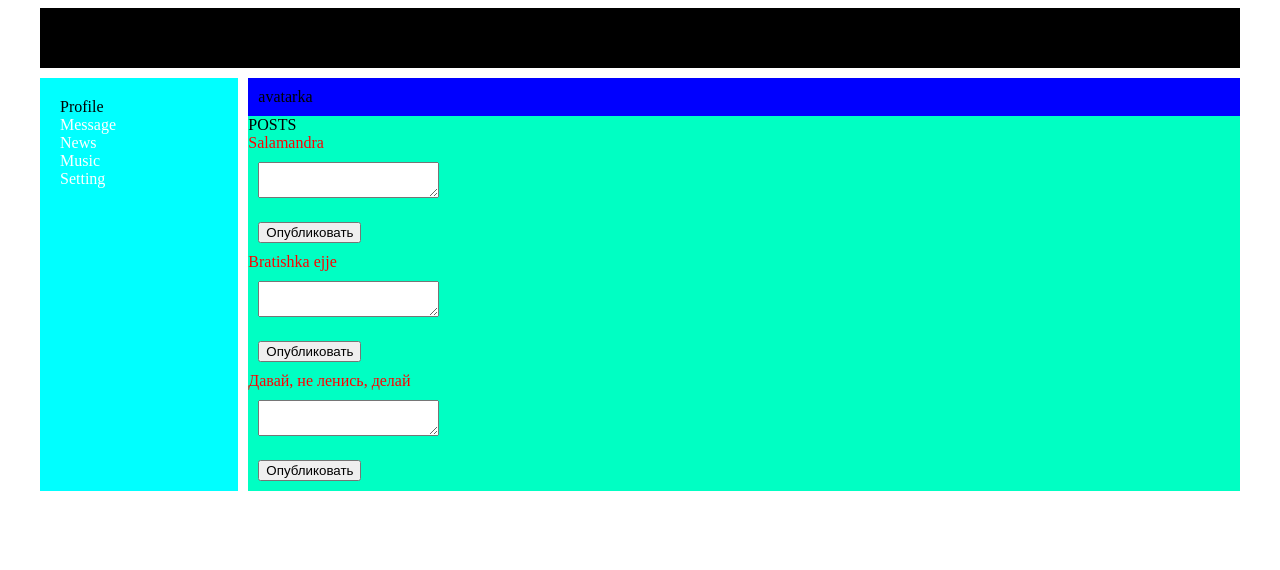
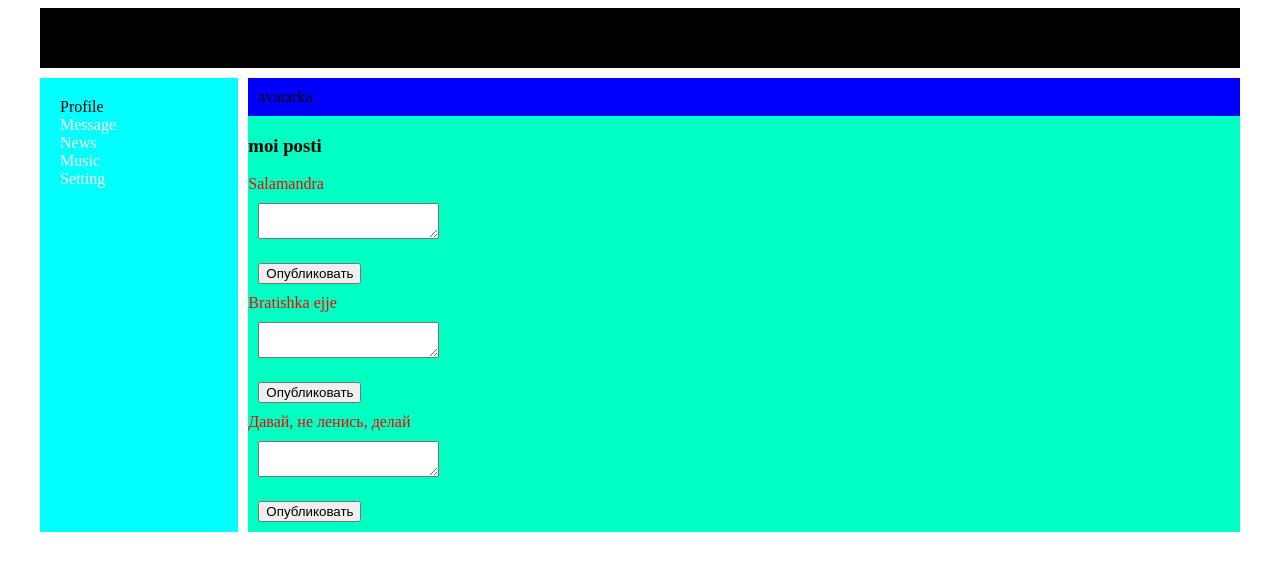
Before and after one commit to ooiuy/social-network, a React (Create React App) app: page /profile in a window 1280 px wide. Shown: the top 570 px of the page. Built offline with nearby package versions, Linux system fonts and the light colour scheme.

Commit message:
update Profile & MyPost

```diff
--- a/src/components/Profile/MyPosts/MyPost.jsx
+++ b/src/components/Profile/MyPosts/MyPost.jsx
@@ -12,7 +12,7 @@ const MyPost = () => {
   let messageElements = PostData.map(p => <Post message={p.message} id={p.id} />)
   return (
     <div className={classes.postBlock}>
-      POSTS
+      <h3>moi posti</h3>
       <div className={classes.postBlock}>{messageElements}</div>
     </div>
   );
--- a/src/components/Profile/Profile.jsx
+++ b/src/components/Profile/Profile.jsx
@@ -8,8 +8,7 @@ const Profile = () => {
   return (
     <div className={classes.content}>
       <ProfileInfo/>
-
-     <MyPost/>
+      <MyPost/>
     </div>
   )
 }
```
